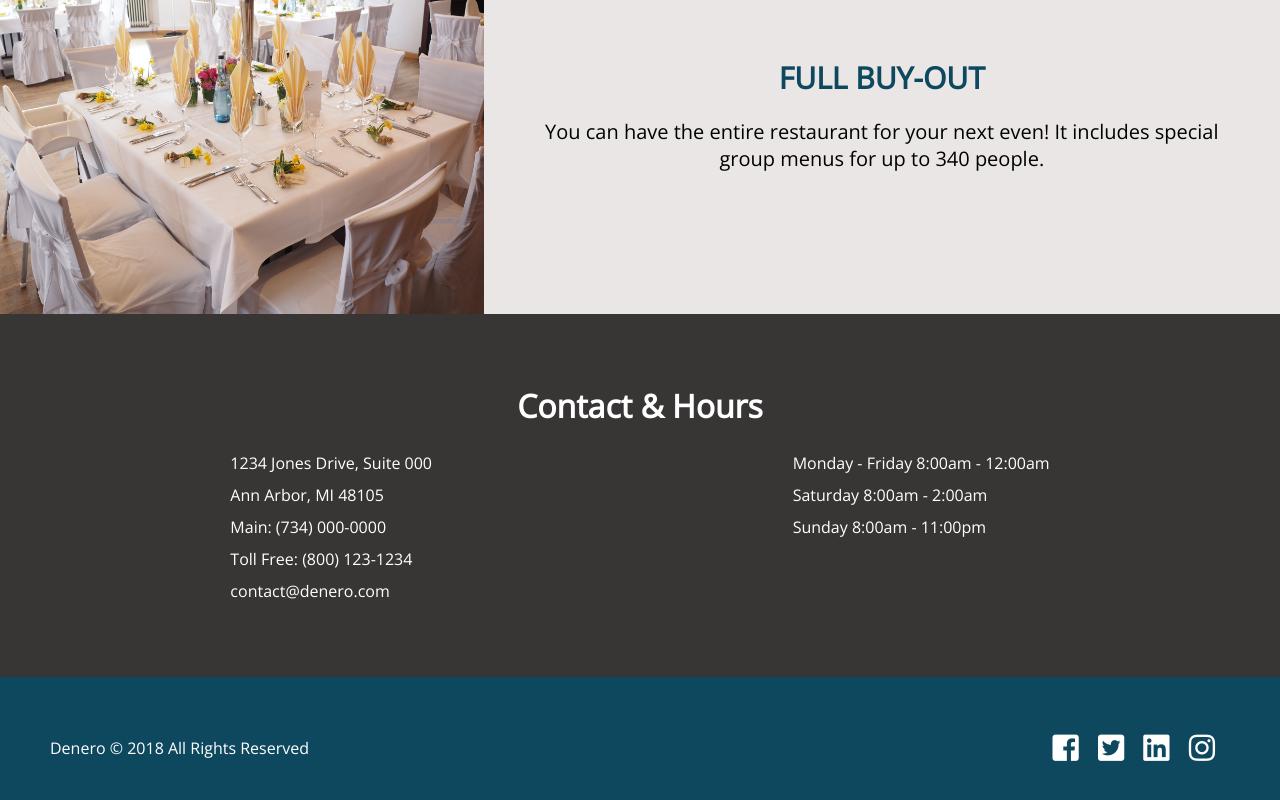
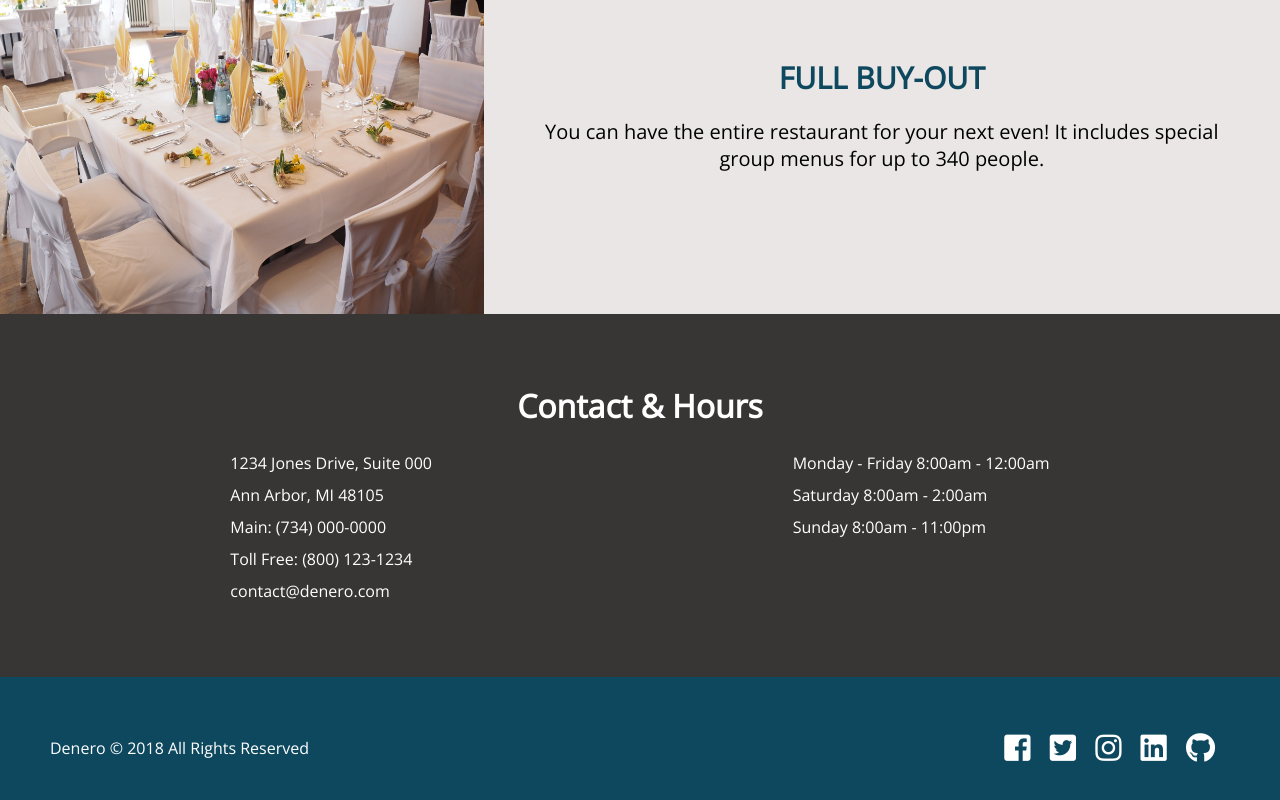
Before and after one commit to jalenparham97/angularDenero, a website: page index.html in a window 1280 px wide. Shown: the part 3665-4465 px from the top of the page. Drawn offline with nearby package versions, Linux system fonts and the light colour scheme; some packages are replaced by stand-ins of ours; a web font is replaced by a local one.

Commit message:
put links on bottom footer

```diff
--- a/index.html
+++ b/index.html
@@ -40,8 +40,9 @@
     <div class="media">
       <a href="#"><i class="fab fa-facebook-square"></i></a>
       <a href="#"><i class="fab fa-twitter-square"></i></a>
-      <a href="#"><i class="fab fa-linkedin"></i></a>
       <a href="#"><i class="fab fa-instagram"></i></a>
+      <a href="https://www.linkedin.com/in/jalen-parham"><i class="fab fa-linkedin"></i></a>
+      <a href="https://github.com/jalenparham97/angularDenero"><i class="fab fa-github"></i></a>
     </div>
 
     <div class="copyright">
```
